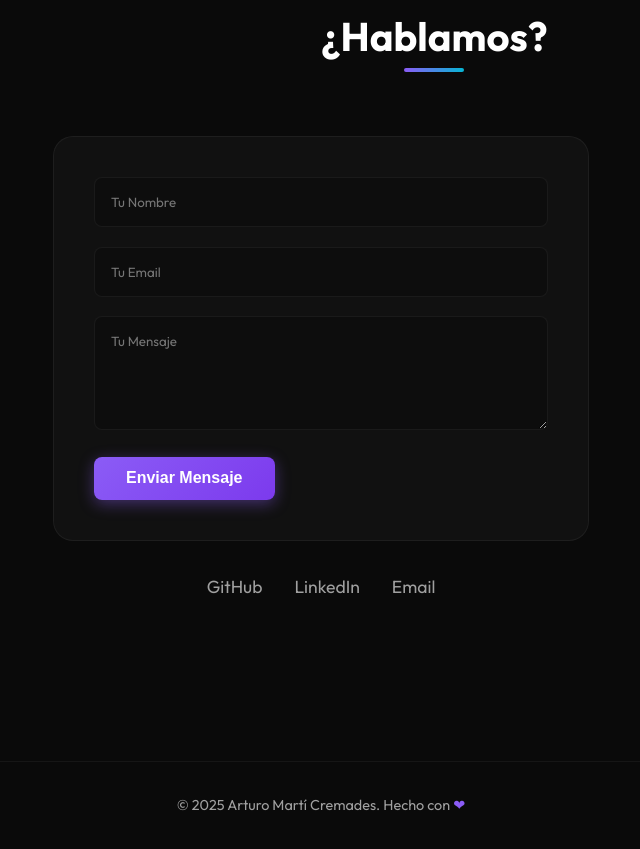
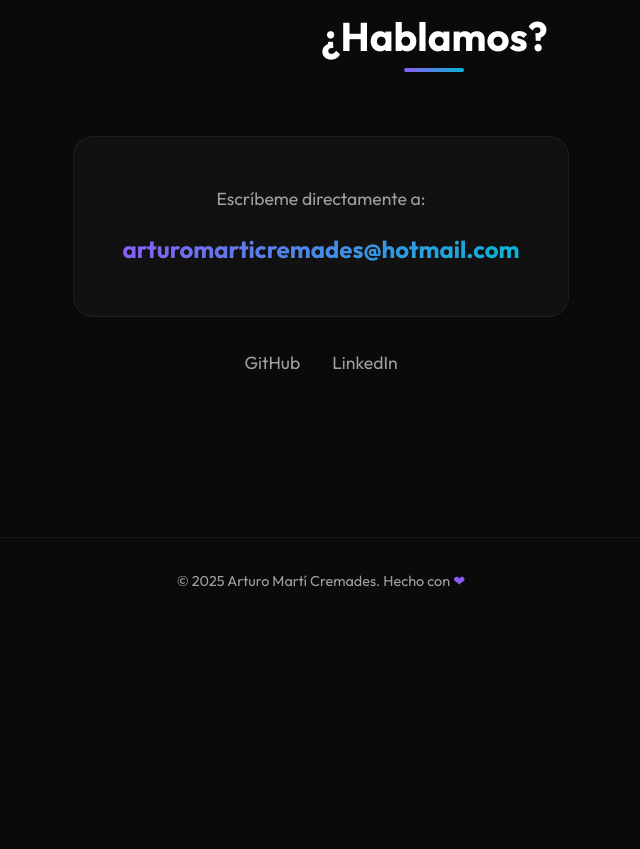
Before and after one commit to morty0213-cmd/portfolio, a plain HTML site: page index.html in a window 1280 px wide. Shown: the part 2200-3049 px from the top of the page, without its empty margins (319-959 px from the left). After the commit the page ends 2849 px from the top, so only its background shows below. Drawn offline with Linux system fonts and the light colour scheme.

Commit message:
Update contact section with email

```diff
--- a/index.html
+++ b/index.html
@@ -115,22 +115,16 @@
     <section id="contact" class="section contact">
         <h2 class="section-title">¿Hablamos?</h2>
         <div class="container contact-container">
-            <form class="contact-form" id="contactForm">
-                <div class="form-group">
-                    <input type="text" placeholder="Tu Nombre" required>
-                </div>
-                <div class="form-group">
-                    <input type="email" placeholder="Tu Email" required>
-                </div>
-                <div class="form-group">
-                    <textarea placeholder="Tu Mensaje" rows="5" required></textarea>
-                </div>
-                <button type="submit" class="btn btn-primary">Enviar Mensaje</button>
-            </form>
+            <div class="email-display">
+                <p>Escríbeme directamente a:</p>
+                <a href="mailto:arturomarticremades@hotmail.com" class="email-link">
+                    arturomarticremades@hotmail.com
+                </a>
+            </div>
+
             <div class="social-links">
                 <a href="https://github.com" target="_blank" class="social-icon">GitHub</a>
                 <a href="https://linkedin.com" target="_blank" class="social-icon">LinkedIn</a>
-                <a href="mailto:arturo@example.com" class="social-icon">Email</a>
             </div>
         </div>
     </section>
--- a/style.css
+++ b/style.css
@@ -557,6 +557,47 @@ p {
     color: #fff;
 }
 
+/* Contact Section Revised */
+.email-display {
+    text-align: center;
+    background: var(--glass-bg);
+    border: 1px solid var(--glass-border);
+    padding: 3rem;
+    border-radius: 20px;
+    margin-top: 2rem;
+    transition: transform 0.3s;
+}
+
+.email-display:hover {
+    transform: translateY(-5px);
+    border-color: var(--primary);
+}
+
+.email-display p {
+    font-size: 1.1rem;
+    margin-bottom: 1rem;
+    color: var(--text-muted);
+}
+
+.email-link {
+    font-size: 1.5rem;
+    /* Larger font for emphasis */
+    font-weight: 700;
+    color: #fff;
+    text-decoration: none;
+    background: linear-gradient(135deg, var(--primary), var(--secondary));
+    -webkit-background-clip: text;
+    background-clip: text;
+    -webkit-text-fill-color: transparent;
+    transition: opacity 0.3s;
+    word-break: break-all;
+    /* Ensure it doesn't break layout on mobile */
+}
+
+.email-link:hover {
+    opacity: 0.8;
+}
+
 /* Footer */
 footer {
     text-align: center;
```
